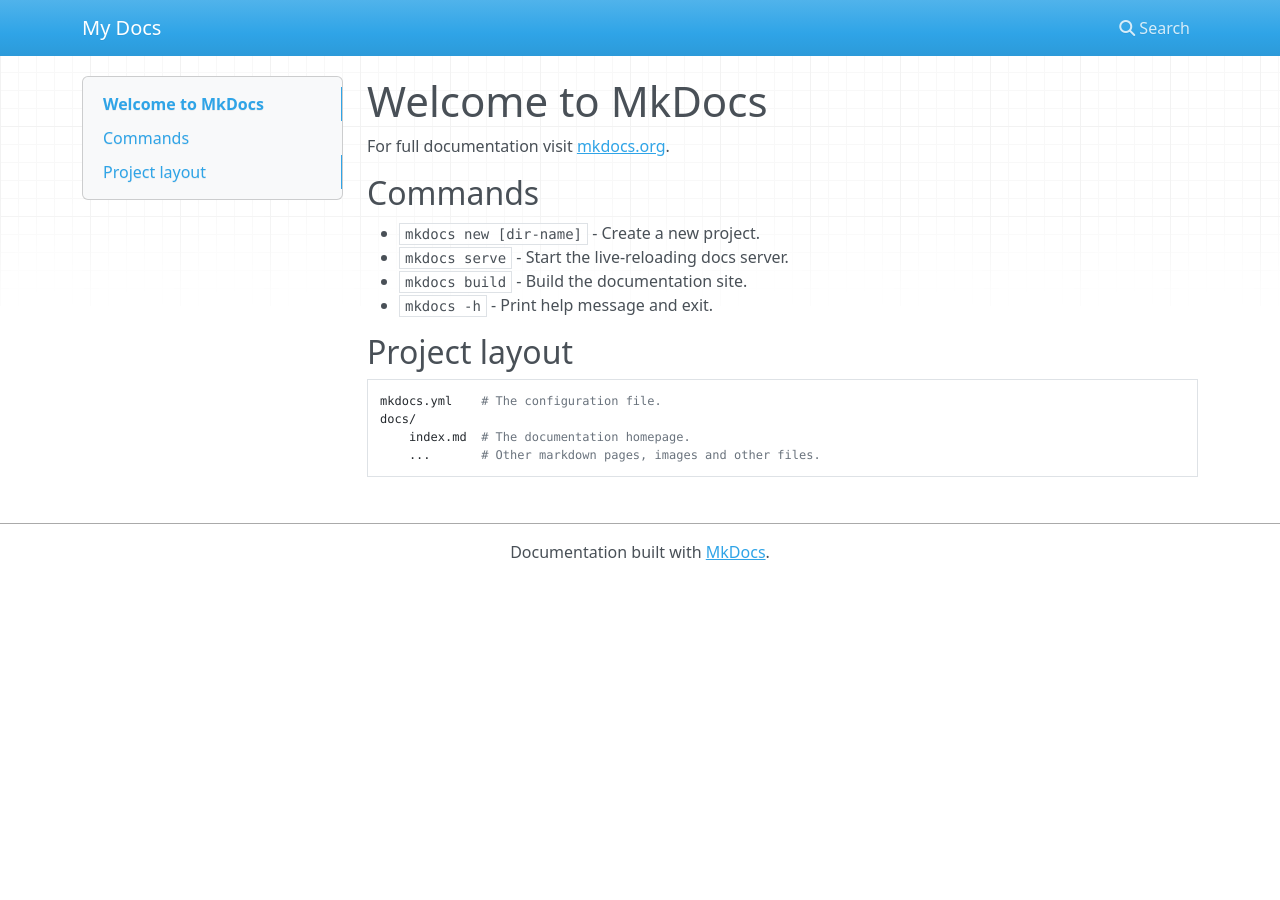
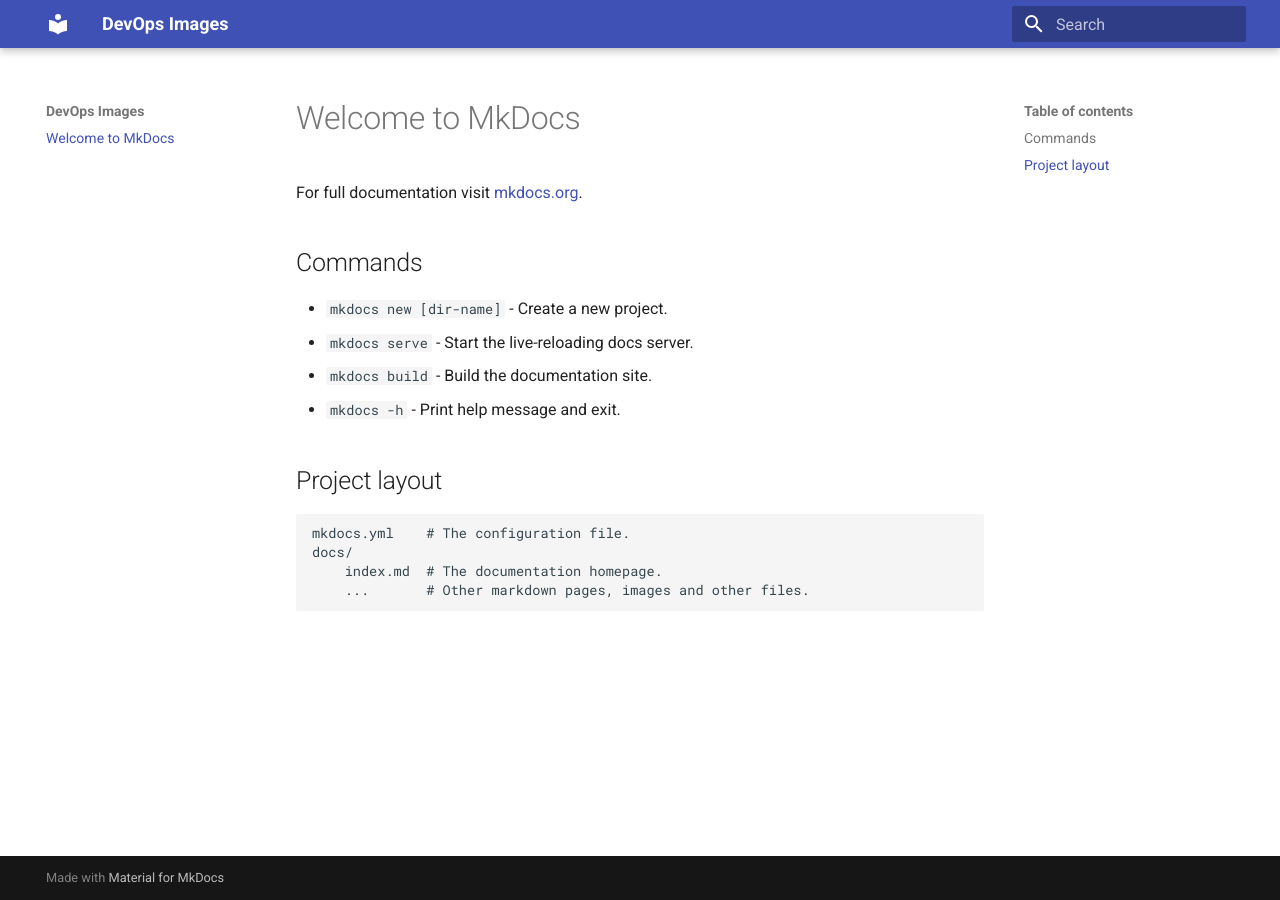
Before and after one commit to jinalshah/devops-images, an MkDocs documentation site: the page built from docs/index.md, in a window 1280 px wide. Built offline with MkDocs 1.6.1 and Material for MkDocs 9.7.7, drawn with Linux system fonts in a browser that asks for light colours; nearby versions of some CDN libraries.

Commit message:
Configurre Theme and Site URL for docs

```diff
--- a/mkdocs.yml
+++ b/mkdocs.yml
@@ -1 +1,4 @@
-site_name: My Docs
+site_name: DevOps Images
+site_url: https://jinal-shah.gitlab.io/devops/images
+theme:
+  name: material
```
